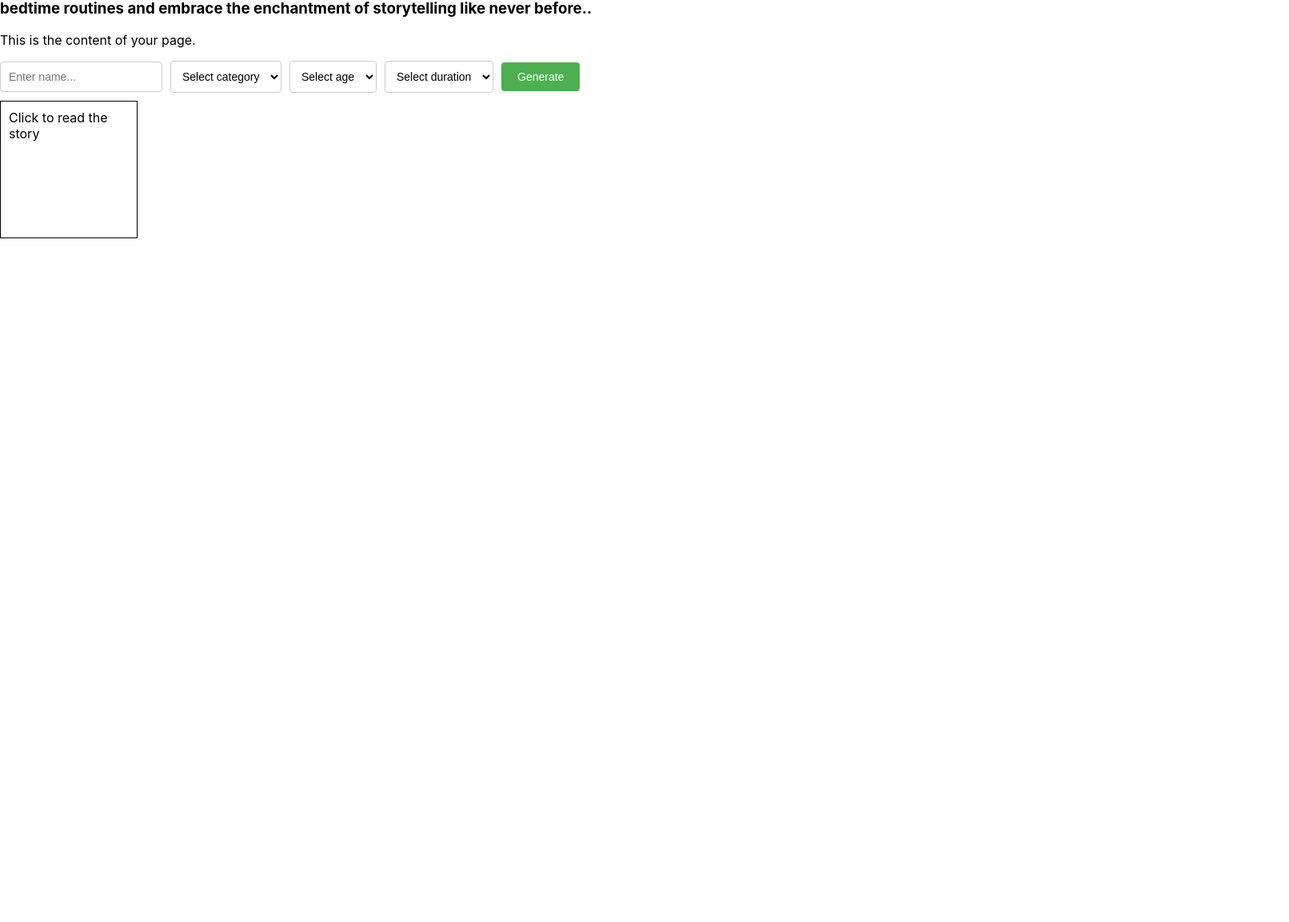
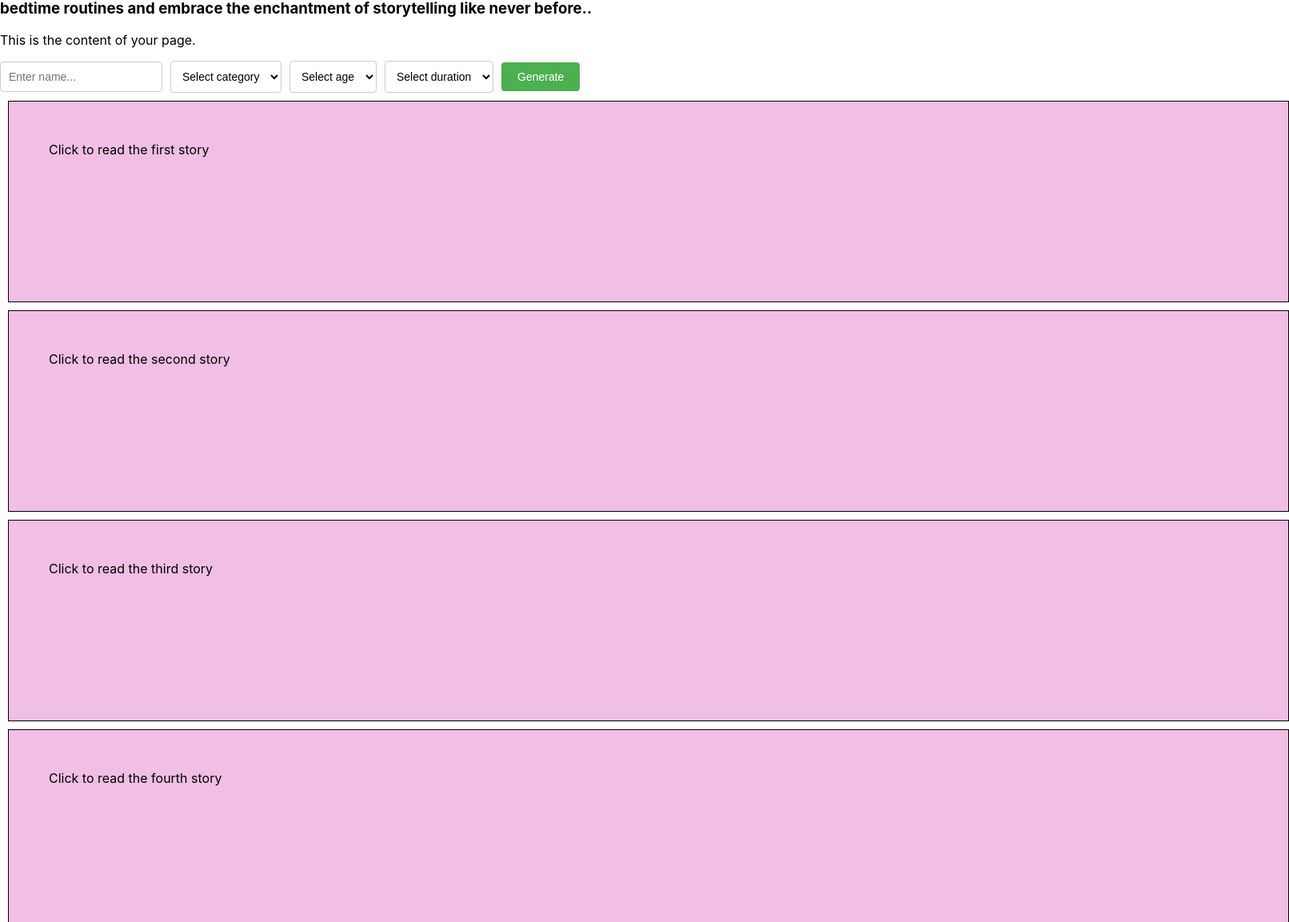
Before and after one commit to MahdiTeimourii/FairyTale, a React (Create React App) app in the folder frontend/: page / in a window 1280 px wide. Shown: the part 122-1275 px from the top of the page at 80% size, 1612 px wide, since content can reach past the window. Before the commit the page ends 800 px from the top, so only its background shows below. Built offline with nearby package versions, Linux system fonts and the light colour scheme.

Commit message:
modal updated

```diff
--- a/frontend/src/routes/StoryDetailsModal.jsx
+++ b/frontend/src/routes/StoryDetailsModal.jsx
@@ -10,7 +10,16 @@ function BedtimeStoryModal({ story }) {
   return (
     <div>
       <div className="modal-box" onClick={toggleModal}>
-        Click to read the story
+        Click to read the first story
+      </div>
+      <div className="modal-box" onClick={toggleModal}>
+        Click to read the second story
+      </div>
+      <div className="modal-box" onClick={toggleModal}>
+        Click to read the third story
+      </div>
+      <div className="modal-box" onClick={toggleModal}>
+        Click to read the fourth story
       </div>
       {isOpen && (
         <div className="modal">
--- a/frontend/src/styles/StoryDetailsModal.scss
+++ b/frontend/src/styles/StoryDetailsModal.scss
@@ -10,11 +10,13 @@
   align-items: center;
 }
 .modal-box {
-  border: 1px solid #000;
-  background-color: #fff;
-  padding: 10px;
+  border: 1px solid #000000;
+  background-color: #f1bee5;
+
+  margin: 10px;
+  padding: 50px;
   cursor: pointer;
-  width: 150px; /* Set the desired width */
+  width: 1500px; /* Set the desired width */
   height: 150px; /* Set the same value as width to create a square shape */
   /* Add more styles as needed */
 }
```
